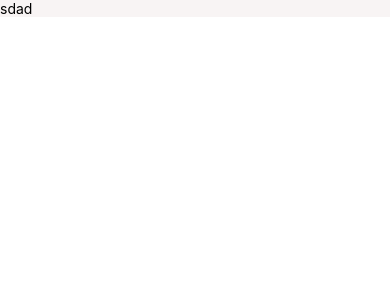
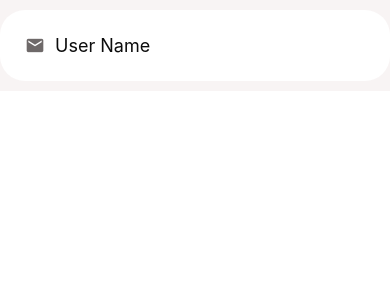
Before and after one commit to Varunvaru524/Done-With-It, a React Native app: screen / in a window 390 px wide. Shown: the top 300 px of the page. Built offline with nearby package versions, Linux system fonts and the light colour scheme.

Commit message:
Built app text input component

```diff
--- /dev/null
+++ b/src/Components/AppTextInput.jsx
@@ -0,0 +1,38 @@
+import React, { Component } from 'react';
+import { StyleSheet, Text, TextInput, View } from 'react-native';
+import { MaterialCommunityIcons } from '@expo/vector-icons'
+import rootCss from '../rootCss';
+
+class AppTextInput extends Component {
+    render() {
+        const { icon, placeholder } = this.props
+        return (
+            <View style={styles.container} >
+                <MaterialCommunityIcons style={styles.icon} name={icon} size={20} color={rootCss.mediumGrey} />
+                <TextInput style={styles.textInput} placeholder={placeholder} />
+            </View>
+        );
+    }
+}
+
+const styles = StyleSheet.create({
+    container: {
+        width: '100%',
+        backgroundColor: rootCss.white,
+        borderRadius: 25,
+        flexDirection: 'row',
+        marginVertical:10,
+        padding:15
+    },
+    icon:{
+        margin:10
+    },
+    textInput: {
+        fontSize: 18,
+        color: rootCss.darkGrey,
+        width:'100%',
+    }
+})
+
+
+export default AppTextInput;
--- a/src/exp.jsx
+++ b/src/exp.jsx
@@ -1,12 +1,13 @@
 import React, { Component } from 'react';
 import { Text } from 'react-native';
 import PageLayout from './Components/PageLayout';
+import AppTextInput from './Components/AppTextInput';
 
 class Experimental extends Component {
     render() {
         return (
             <PageLayout>
-                <Text>sdad</Text>
+                <AppTextInput icon='email' placeholder='User Name' />
             </PageLayout>
         );
     }
--- a/src/rootCss.js
+++ b/src/rootCss.js
@@ -6,4 +6,5 @@ export default {
     white:'#fff',
     mediumGrey:'#6e6969',
     lightGrey: '#f8f4f4',
+    darkGrey:'#0c0c0c'
 }
```
